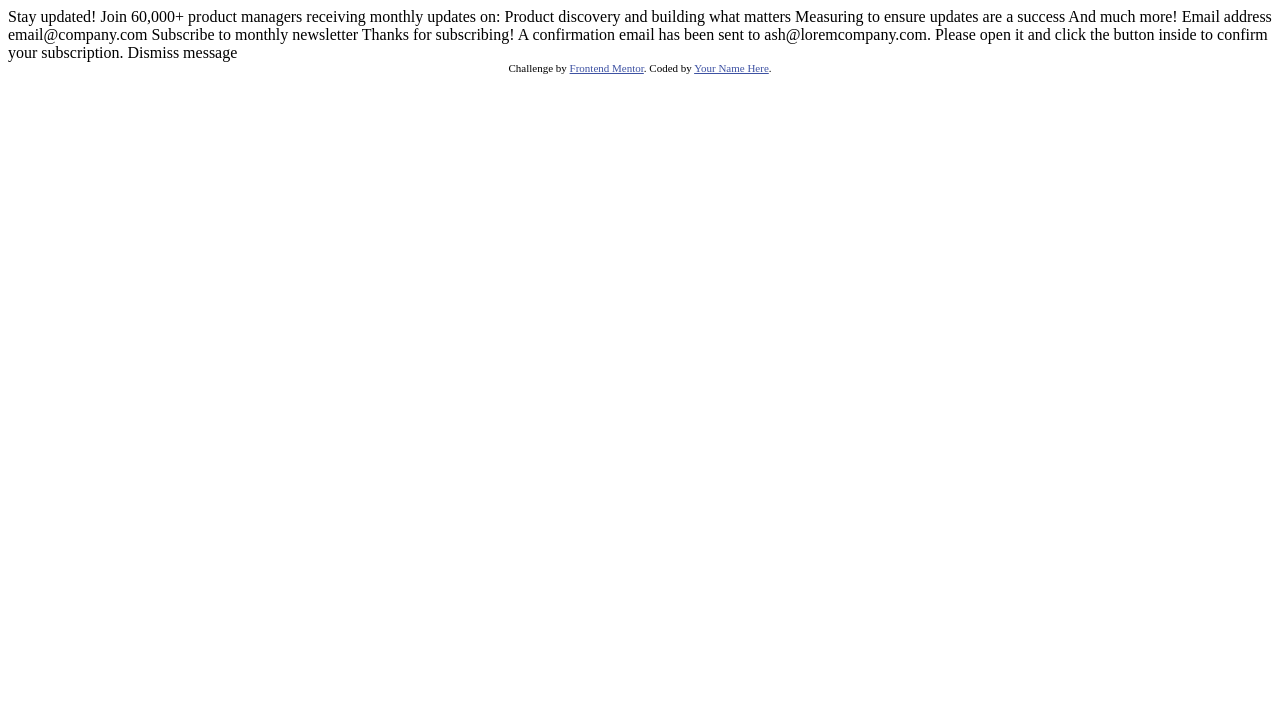
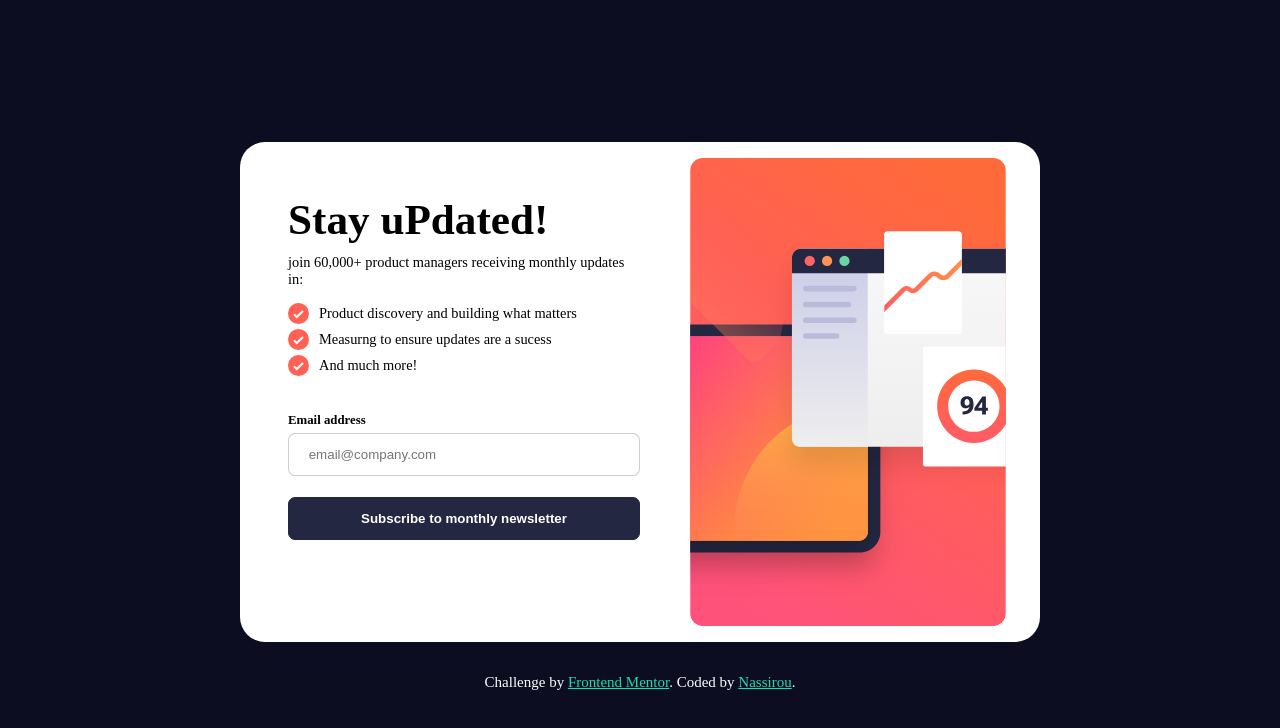
Before and after one commit to nassirou-N/newsletter-sign-up-with-success-message-main, a plain HTML site: page index.html in a window 1280 px wide. Drawn offline with Linux system fonts and the light colour scheme.

Commit message:
the frist page of sign-up new letter

```diff
--- a/index.html
+++ b/index.html
@@ -1,52 +1,102 @@
 <!DOCTYPE html>
 <html lang="en">
   <head>
-  <meta charset="UTF-8">
-  <meta name="viewport" content="width=device-width, initial-scale=1.0"> <!-- displays site properly based on user's device -->
+    <meta charset="UTF-8" />
+    <meta name="viewport" content="width=device-width, initial-scale=1.0" />
+    <!-- displays site properly based on user's device -->
 
-  <link rel="icon" type="image/png" sizes="32x32" href="./assets/images/favicon-32x32.png">
+    <link
+      rel="icon"
+      type="image/png"
+      sizes="32x32"
+      href="./assets/images/favicon-32x32.png"
+    />
+    <link rel="stylesheet" href="style.css">
 
-  <title>Frontend Mentor | Newsletter sign-up form with success message</title>
+    <title>
+      Frontend Mentor | Newsletter sign-up form with success message
+    </title>
 
     <!-- Feel free to remove these styles or customise in your own stylesheet 👍 -->
     <style>
-    .attribution { font-size: 11px; text-align: center; }
-    .attribution a { color: hsl(228, 45%, 44%); }
+      .attribution {
+        font-size: 15px;
+        text-align: center;
+        color: white;
+      }
+      .attribution a {
+        color: hsl(165, 78%, 49%);
+      }
     </style>
   </head>
   <body>
-
     <!-- Sign-up form start -->
-
-  Stay updated!
-
-  Join 60,000+ product managers receiving monthly updates on:
-
-  Product discovery and building what matters
-  Measuring to ensure updates are a success
-  And much more!
-
-  Email address
-  email@company.com
-
+    <div class="container">
+      <div class="container_section left">
+        <h1 class="title">Stay uPdated!</h1>
+        <p>join 60,000+ product managers receiving monthly updates in:</p>
+        <ul>
+          <li>
+            <img src="./assets/images/icon-list.svg" alt="" />Product discovery
+            and building what matters
+          </li>
+          <li>
+            <img src="./assets/images/icon-list.svg" alt="" />Measurng to ensure
+            updates are a sucess
+          </li>
+          <li>
+            <img src="./assets/images/icon-list.svg" alt="" />And much more!
+          </li>
+        </ul>
+        <div class="form">
+          <label for="email">Email address</label>
+          <input
+            type="email"
+            placeholder=" email@company.com"
+            name="email"
+            id="email"
+            class="input email"
+          />
+          <button type="submit" class="input btn">
             Subscribe to monthly newsletter
+          </button>
+        </div>
+      </div>
+      <div class="container_section right">
+        <picture>
+          <source srcset="./assets/images/illustration-sign-up-desktop.svg" media="(min-width:734px)">
+          <img
+            src="./assets/images/illustration-sign-up-mobile.svg"
+            alt=""
+            srcset=""
+            class="imge_left"
+          />
+        </picture>
+      </div>
+    </div>
 
     <!-- Sign-up form end -->
 
-  <!-- Success message start -->
+    <!-- Success message start
 
   Thanks for subscribing!
 
   A confirmation email has been sent to ash@loremcompany.com.
-  Please open it and click the button inside to confirm your subscription.
+  Please open it and click the button insideThe div element has no special meaning at all. It represents its children. It can be used with the class, lang, and title attributes to mark up semantics common to a group of consecutive elements.
+
+MDN Reference
+
+ to confirm your subscription.
 
   Dismiss message
 
-  <!-- Success message end -->
+ Success message end -->
 
     <div class="attribution">
-    Challenge by <a href="https://www.frontendmentor.io?ref=challenge" target="_blank">Frontend Mentor</a>.
-    Coded by <a href="#">Your Name Here</a>.
+      Challenge by
+      <a href="https://www.frontendmentor.io?ref=challenge" target="_blank"
+        >Frontend Mentor</a
+      >. Coded by <a href="#">Nassirou</a>.
     </div>
   </body>
 </html>
--- /dev/null
+++ b/style.css
@@ -0,0 +1,122 @@
+:root{
+    --Dark_Slate_Grey: hsl(234, 29%, 20%);
+    --Charcoal_Grey: hsl(235, 18%, 26%);
+    --Grey: hsl(231, 7%, 60%);
+    --White: hsl(0, 0%, 100%);
+    --Tomato: hsl(4, 100%, 67%);
+}
+
+*{
+    padding: 0;
+    margin: 0;
+    box-sizing: border-box;
+}
+
+body{
+    display: grid;
+    place-content: center;
+    height: 100vh;
+    background-color: rgb(13, 13, 34);
+
+}
+
+.container{
+    width: 800px;
+    background-color: white;
+    display: flex;
+    padding: 1rem;
+    height: 500px;
+    align-items: center;
+    justify-content: center;
+    border-radius: 25px;
+    margin: 2rem auto;
+}
+.container_section{
+    height: 100%;
+    width: 50%;
+}
+.left{
+    margin: 5rem 2rem;
+    display: flex;
+    flex-direction: column;
+    justify-content: center;
+}
+.title{
+    font-size: 2.7rem;
+}
+p{
+    font-size: 0.9rem;
+    margin: 10px 0;
+}
+
+ul{
+    list-style-type: none;
+
+}
+
+li{
+    font-size: 0.9rem;
+    display: flex;
+    align-items: center;
+    margin: 5px 0;
+}
+li img{
+    margin-right: 10px;
+}
+
+.form{
+    display: flex;
+    flex-direction: column;
+    margin: 2rem 0;
+}
+label{
+    font-weight: bold;
+    font-size: 0.8rem;
+}
+
+.input{
+ padding: 0.8rem 0;
+ border-radius: 7px;
+ margin: 5px 0;
+
+}
+.email{
+    border: 1px solid rgba(197, 197, 197, 0.836);
+    padding-left: 1rem;
+}
+.btn{
+    cursor: pointer;
+    margin: 1rem 0;
+    background-color:var(--Dark_Slate_Grey);
+    color: var(--White);
+    font-weight: bold;
+    border: 1px solid var(--Dark_Slate_Grey);
+}
+.btn:hover{
+   background-color: var(--Tomato);
+   border: 1px solid var(--Tomato);
+}
+
+picture img{
+    width: 100%;
+    height: 100%;
+}
+
+@media(max-width:734px){
+    .container{
+        width: 100%;
+        flex-direction: column-reverse;
+        height:700px;
+    }
+    .container_section{
+        margin: 2rem 0;
+        width: 100%;
+        height: 50%;
+    }
+    picture img{
+        width: 100%;
+        height:100% ;
+        padding-top: 2rem;
+    }
+
+}
```
Lines whose indentation alone changed are shown as unchanged.
